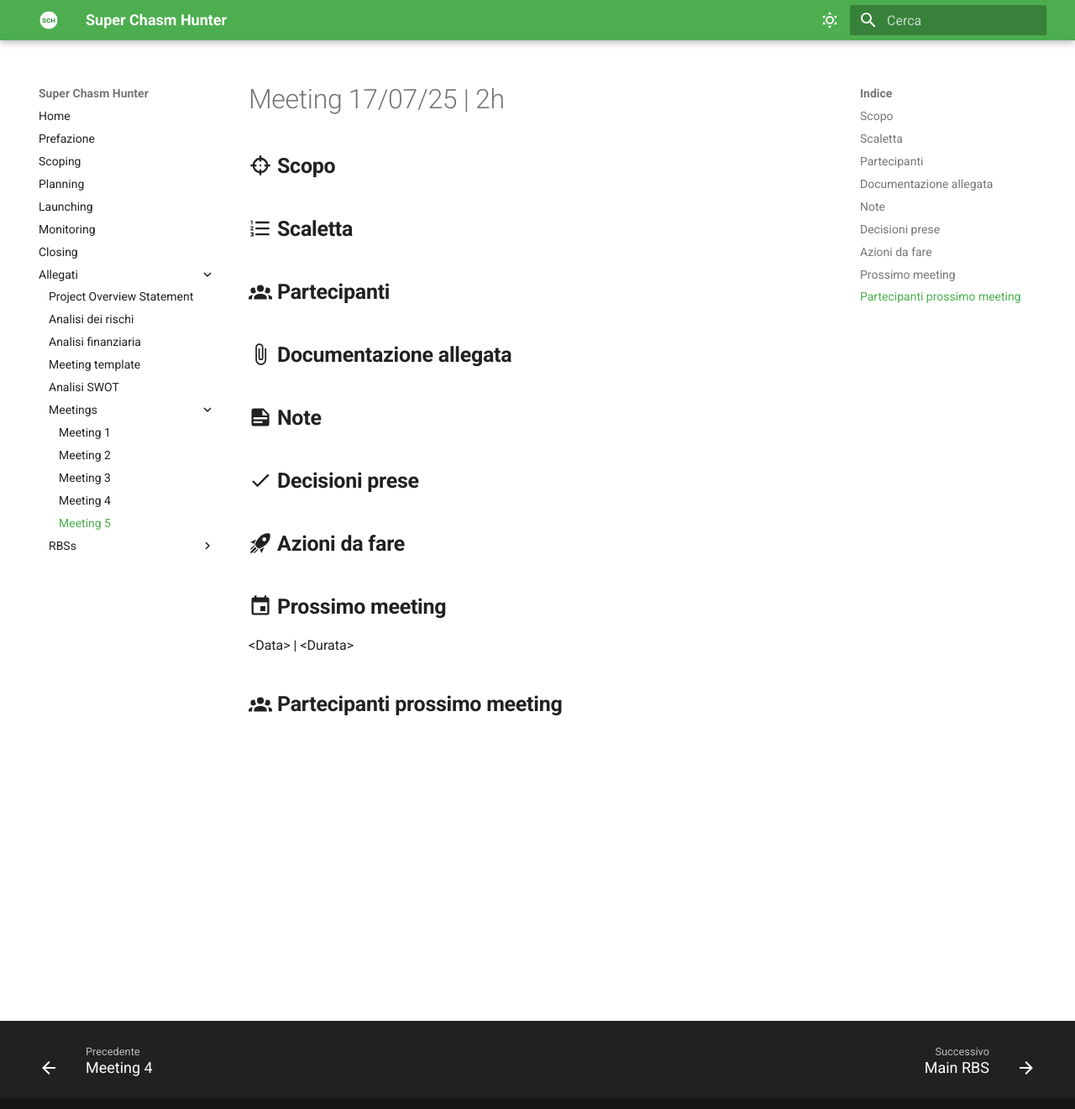
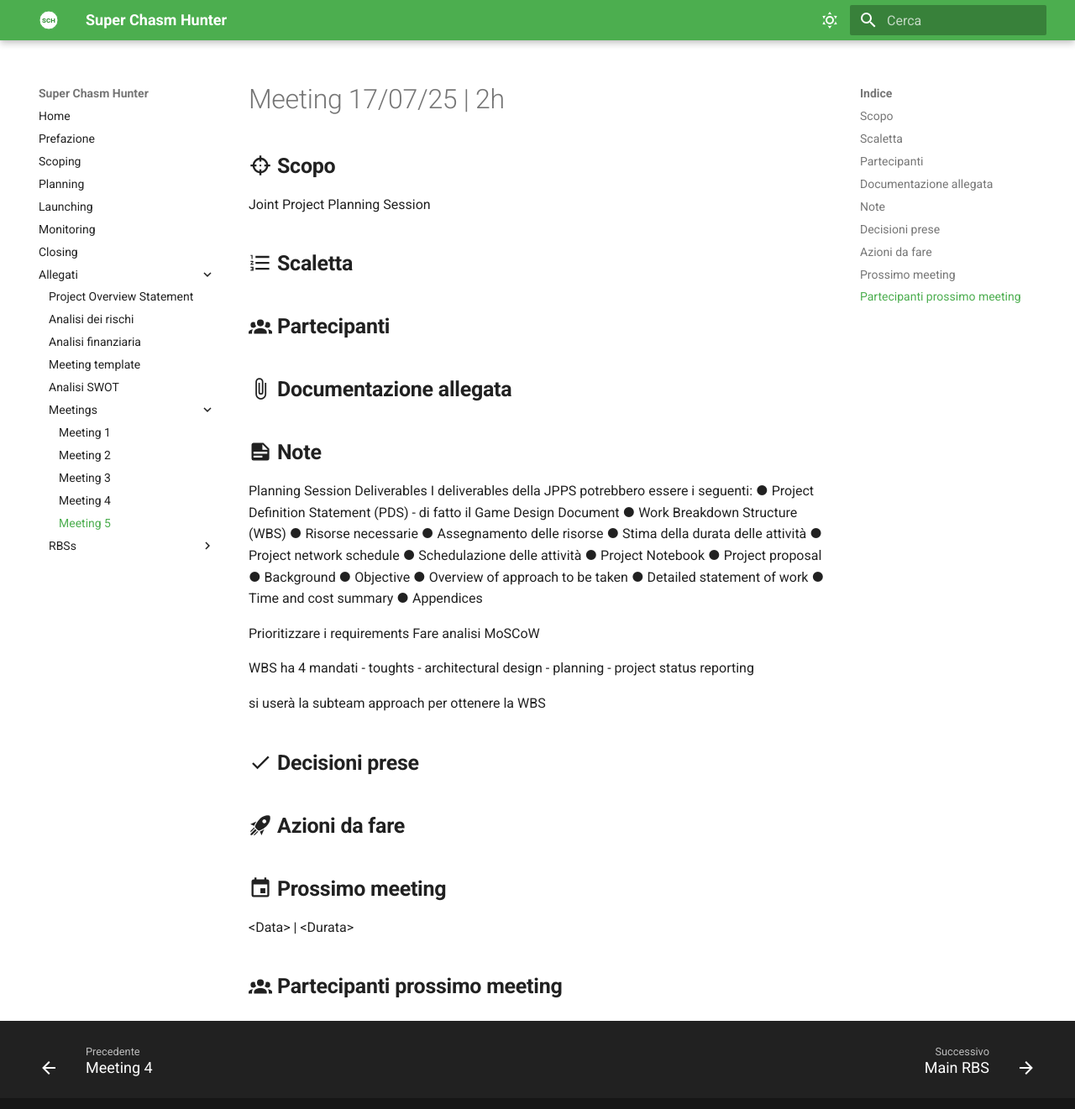
Before and after one commit to FilippoGurioli/super-chasm-hunter-pm, an MkDocs documentation site: the page built from docs/Allegati/Meetings/Meeting 5 - 17-07-25.md, in a window 1280 px wide and 1332 px high. Shown: the top 1321 px of the window at 84% size. Built offline with MkDocs 1.6.1 and Material for MkDocs 9.7.7, drawn with Linux system fonts in a browser that asks for light colours.

Commit message:
feat: add notes in meeting 5

```diff
--- a/docs/Allegati/Meetings/Meeting 5 - 17-07-25.md
+++ b/docs/Allegati/Meetings/Meeting 5 - 17-07-25.md
@@ -6,13 +6,46 @@ title: Meeting 5
 
 ## :material-target: **Scopo**
 
+Joint Project Planning Session
+
 ## :material-format-list-numbered: **Scaletta**
+
+
 
 ## :material-account-group: **Partecipanti**
 
 ## :material-paperclip: **Documentazione allegata**
 
 ## :material-note-text: **Note**
+
+Planning Session Deliverables
+I deliverables della JPPS potrebbero essere i seguenti:
+● Project Definition Statement (PDS) - di fatto il Game Design Document
+● Work Breakdown Structure (WBS)
+● Risorse necessarie
+● Assegnamento delle risorse
+● Stima della durata delle attività
+● Project network schedule
+● Schedulazione delle attività
+● Project Notebook
+● Project proposal
+    ● Background
+    ● Objective
+    ● Overview of approach to be taken
+    ● Detailed statement of work
+    ● Time and cost summary
+    ● Appendices
+
+Prioritizzare i requirements
+Fare analisi MoSCoW
+
+WBS ha 4 mandati
+- toughts
+- architectural design
+- planning
+- project status reporting
+
+si userà la subteam approach per ottenere la WBS
 
 ## :material-check: **Decisioni prese**
 
```
